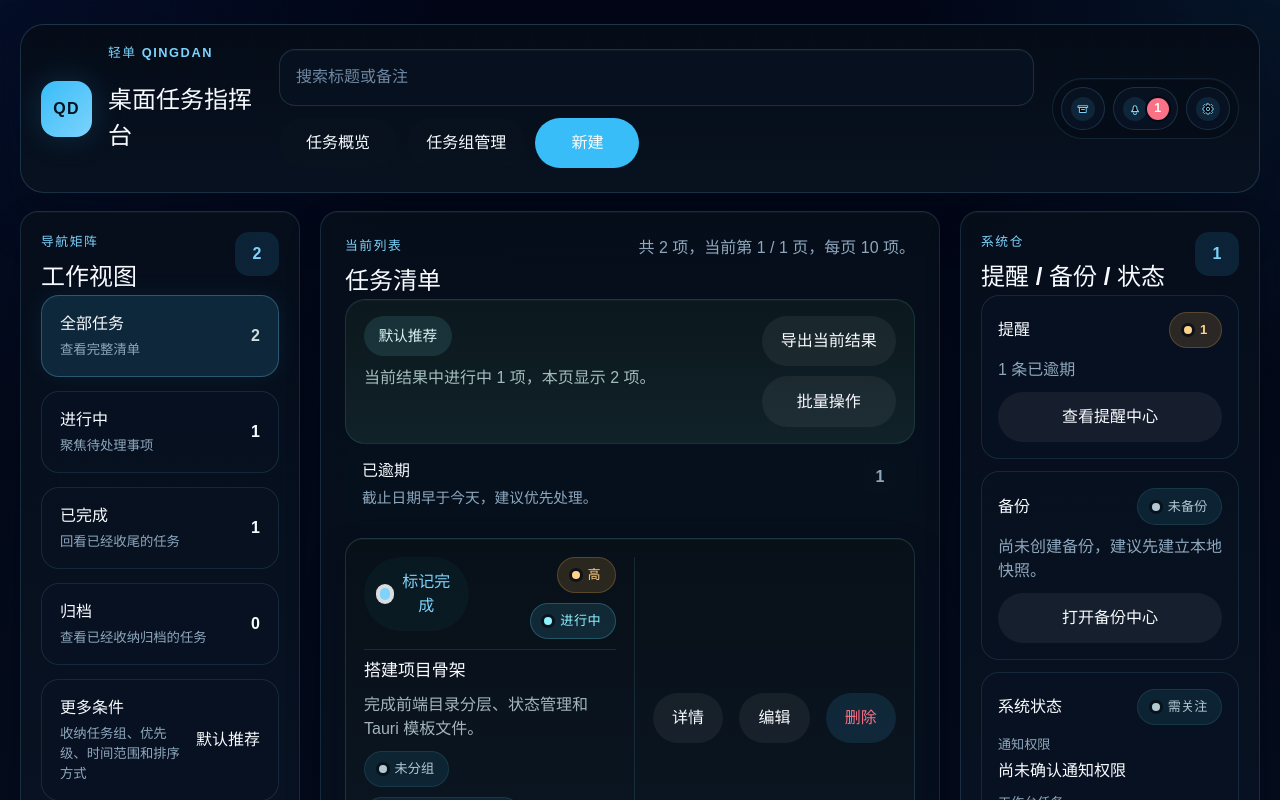
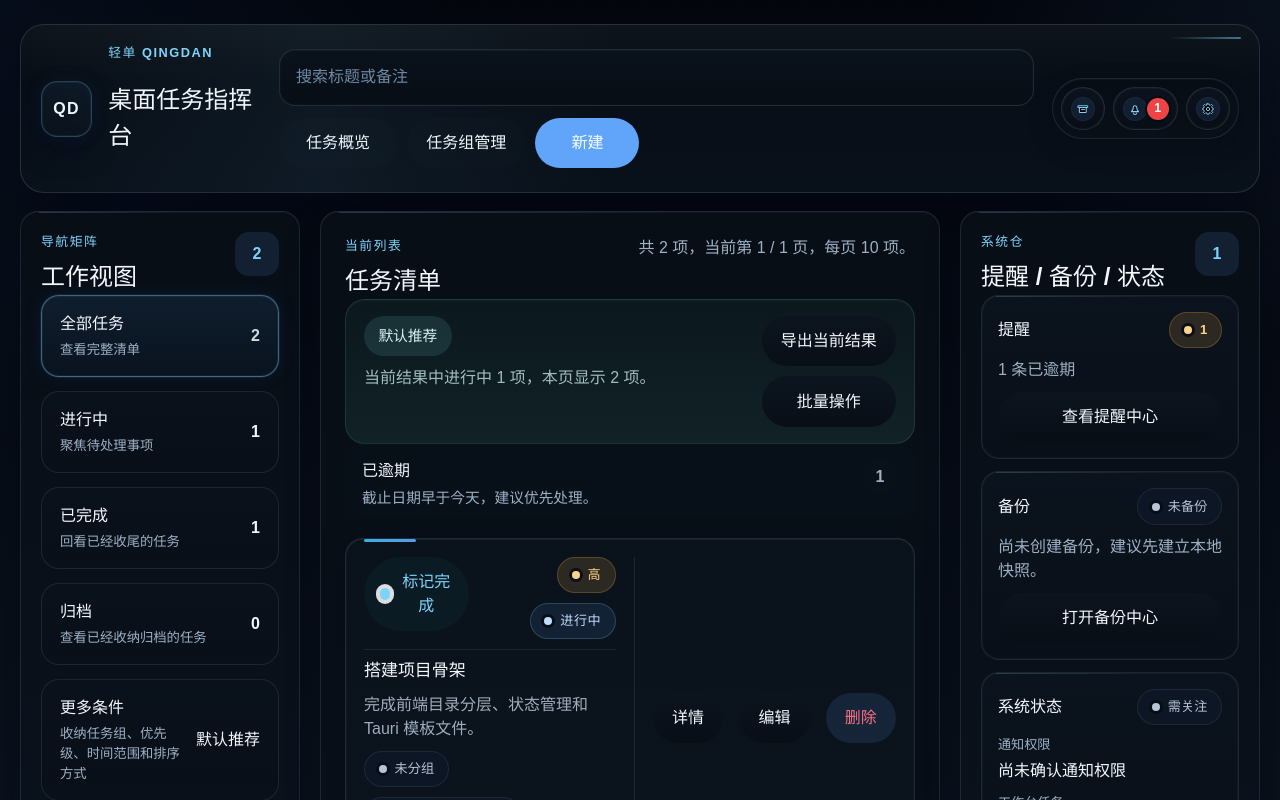
Before and after one commit to lblgb/qingdan-desktop, a React (Vite) app: page / in a window 1280 px wide. Shown: the top 800 px of the page. Built offline with nearby package versions, Linux system fonts and the light colour scheme.

Commit message:
feat: refine v0.50.0 cold-steel console theme

```diff
--- a/src/app/AppShell.tsx
+++ b/src/app/AppShell.tsx
@@ -298,7 +298,7 @@ export function AppShell() {
   }
 
   return (
-    <main className="app-shell app-shell-console">
+    <main className="app-shell app-shell-console theme-coldsteel">
       <section className="console-header panel-surface panel-strong">
         <div className="brand-block">
           <span className="brand-mark" aria-hidden="true">
--- a/src/index.css
+++ b/src/index.css
@@ -3,42 +3,42 @@
   font-family: 'Fira Sans', 'Noto Sans SC', 'Microsoft YaHei', sans-serif;
   line-height: 1.5;
   font-weight: 400;
-  color: #e6edf7;
+  color: #e8eef8;
   background:
-    radial-gradient(circle at top right, rgba(56, 189, 248, 0.1), transparent 18%),
-    radial-gradient(circle at top left, rgba(37, 99, 235, 0.1), transparent 24%),
-    linear-gradient(180deg, #020617 0%, #06101d 100%);
+    radial-gradient(circle at top right, rgba(96, 165, 250, 0.08), transparent 16%),
+    radial-gradient(circle at top left, rgba(59, 130, 246, 0.06), transparent 22%),
+    linear-gradient(180deg, #03060d 0%, #09111b 58%, #0a1220 100%);
   font-synthesis: none;
   text-rendering: optimizeLegibility;
   -webkit-font-smoothing: antialiased;
   -moz-osx-font-smoothing: grayscale;
   color-scheme: dark;
-  --surface: linear-gradient(180deg, rgba(6, 14, 27, 0.96), rgba(8, 19, 35, 0.94));
-  --surface-strong: linear-gradient(180deg, rgba(5, 12, 24, 0.98), rgba(8, 18, 32, 0.96));
-  --surface-muted: linear-gradient(180deg, rgba(7, 17, 31, 0.92), rgba(10, 23, 40, 0.9));
-  --surface-border: rgba(125, 211, 252, 0.14);
-  --surface-border-strong: rgba(125, 211, 252, 0.18);
-  --text-primary: #f8fbff;
-  --text-secondary: #8ea7bd;
-  --text-on-dark: #f8fbff;
-  --accent: #38bdf8;
+  --surface: linear-gradient(180deg, rgba(8, 14, 22, 0.98), rgba(10, 18, 28, 0.96));
+  --surface-strong: linear-gradient(180deg, rgba(7, 13, 21, 0.99), rgba(9, 17, 27, 0.97));
+  --surface-muted: linear-gradient(180deg, rgba(11, 19, 30, 0.94), rgba(10, 18, 29, 0.92));
+  --surface-border: rgba(148, 163, 184, 0.16);
+  --surface-border-strong: rgba(148, 163, 184, 0.22);
+  --text-primary: #f3f7fd;
+  --text-secondary: #9db0c4;
+  --text-on-dark: #f3f7fd;
+  --accent: #60a5fa;
   --accent-strong: #7dd3fc;
-  --accent-soft: rgba(56, 189, 248, 0.12);
-  --accent-warm: #38bdf8;
-  --accent-warm-soft: rgba(56, 189, 248, 0.12);
-  --console-panel: rgba(5, 12, 24, 0.92);
-  --console-panel-border: rgba(125, 211, 252, 0.18);
-  --console-icon-surface: rgba(9, 18, 34, 0.96);
-  --console-icon-border: rgba(125, 211, 252, 0.16);
-  --console-icon-glyph: rgba(56, 189, 248, 0.12);
-  --console-icon-badge: #fb7185;
+  --accent-soft: rgba(96, 165, 250, 0.12);
+  --accent-warm: #60a5fa;
+  --accent-warm-soft: rgba(96, 165, 250, 0.12);
+  --console-panel: rgba(7, 13, 21, 0.94);
+  --console-panel-border: rgba(148, 163, 184, 0.18);
+  --console-icon-surface: linear-gradient(180deg, rgba(11, 19, 30, 0.98), rgba(8, 14, 22, 0.98));
+  --console-icon-border: rgba(148, 163, 184, 0.18);
+  --console-icon-glyph: rgba(96, 165, 250, 0.1);
+  --console-icon-badge: #ef4444;
   --console-icon-badge-text: #fffaf8;
   --danger: #fb7185;
   --warning: #f59e0b;
   --warning-soft: rgba(245, 158, 11, 0.12);
   --warning-border: rgba(245, 158, 11, 0.24);
-  --shadow-lg: 0 22px 48px rgba(2, 8, 23, 0.36);
-  --shadow-md: 0 16px 32px rgba(2, 8, 23, 0.28);
+  --shadow-lg: 0 22px 48px rgba(2, 6, 23, 0.5);
+  --shadow-md: 0 16px 32px rgba(2, 6, 23, 0.42);
   --radius-xl: 24px;
   --radius-lg: 18px;
   --radius-md: 14px;
@@ -58,9 +58,9 @@ body {
   margin: 0;
   color: var(--text-primary);
   background:
-    radial-gradient(circle at top right, rgba(56, 189, 248, 0.08), transparent 20%),
-    radial-gradient(circle at top left, rgba(37, 99, 235, 0.08), transparent 24%),
-    linear-gradient(180deg, #020617 0%, #06101d 100%);
+    radial-gradient(circle at top right, rgba(96, 165, 250, 0.07), transparent 18%),
+    radial-gradient(circle at top left, rgba(59, 130, 246, 0.06), transparent 24%),
+    linear-gradient(180deg, #03060d 0%, #09111b 58%, #0a1220 100%);
 }
 
 body::before {
@@ -69,10 +69,10 @@ body::before {
   inset: 0;
   pointer-events: none;
   background-image:
-    linear-gradient(rgba(148, 163, 184, 0.06) 1px, transparent 1px),
-    linear-gradient(90deg, rgba(148, 163, 184, 0.06) 1px, transparent 1px);
-  background-size: 28px 28px;
-  mask-image: linear-gradient(180deg, rgba(0, 0, 0, 0.18), transparent 78%);
+    linear-gradient(rgba(148, 163, 184, 0.035) 1px, transparent 1px),
+    linear-gradient(90deg, rgba(148, 163, 184, 0.035) 1px, transparent 1px);
+  background-size: 32px 32px;
+  mask-image: linear-gradient(180deg, rgba(0, 0, 0, 0.22), transparent 74%);
 }
 
 a,
@@ -208,13 +208,13 @@ textarea {
 
 .global-task-search-result {
   border: 1px solid rgba(94, 234, 212, 0.12);
-  background: rgba(16, 28, 42, 0.88);
+  background: linear-gradient(180deg, rgba(11, 20, 31, 0.98), rgba(9, 16, 25, 0.96));
   color: #e6f6ff;
 }
 
 .global-task-search-result:hover {
-  border-color: rgba(94, 234, 212, 0.28);
-  box-shadow: 0 0 0 1px rgba(94, 234, 212, 0.1), 0 0 24px rgba(45, 212, 191, 0.12);
+  border-color: rgba(125, 211, 252, 0.28);
+  box-shadow: 0 0 0 1px rgba(96, 165, 250, 0.1), 0 0 24px rgba(59, 130, 246, 0.08);
 }
 
 .global-task-search-result strong,
@@ -240,12 +240,15 @@ textarea {
   width: 56px;
   height: 56px;
   border-radius: 16px;
-  background: #1f7a7a;
-  color: #effdfa;
+  background: linear-gradient(180deg, rgba(13, 24, 38, 0.98), rgba(9, 17, 27, 0.96));
+  border: 1px solid rgba(125, 211, 252, 0.24);
+  color: #eaf4ff;
   font-size: 1rem;
   font-weight: 700;
   letter-spacing: 0.08em;
-  box-shadow: none;
+  box-shadow:
+    inset 0 1px 0 rgba(255, 255, 255, 0.06),
+    0 14px 28px rgba(2, 6, 23, 0.38);
 }
 
 .topbar h1,
@@ -1874,36 +1877,55 @@ textarea {
   padding: 18px;
   border-radius: 18px;
   background:
-    linear-gradient(180deg, rgba(8, 16, 24, 0.96), rgba(12, 24, 36, 0.94));
-  border: 1px solid rgba(109, 199, 201, 0.18);
+    linear-gradient(180deg, rgba(10, 18, 28, 0.98), rgba(12, 20, 31, 0.96));
+  border: 1px solid rgba(148, 163, 184, 0.16);
   box-shadow:
     inset 0 1px 0 rgba(255, 255, 255, 0.04),
-    0 18px 36px rgba(4, 10, 18, 0.28);
-  color: #d9edf5;
+    inset 0 0 0 1px rgba(125, 211, 252, 0.03),
+    0 18px 36px rgba(2, 6, 23, 0.42);
+  color: #dbeafe;
+  position: relative;
+  overflow: hidden;
+}
+
+.task-module-card::before {
+  content: '';
+  position: absolute;
+  top: 0;
+  left: 18px;
+  width: 52px;
+  height: 3px;
+  border-radius: 999px;
+  background: linear-gradient(90deg, #38bdf8, #60a5fa);
+  opacity: 0.92;
+  pointer-events: none;
 }
 
 .task-item.completed .task-module-card {
   background:
-    linear-gradient(180deg, rgba(9, 20, 28, 0.96), rgba(12, 28, 35, 0.94));
+    linear-gradient(180deg, rgba(10, 18, 28, 0.94), rgba(12, 20, 31, 0.9));
 }
 
 .task-item.selected .task-module-card {
-  border-color: rgba(31, 122, 122, 0.28);
+  border-color: rgba(125, 211, 252, 0.42);
   box-shadow:
-    inset 0 0 0 1px rgba(80, 223, 255, 0.18),
-    0 18px 38px rgba(4, 10, 18, 0.34);
+    inset 0 0 0 1px rgba(186, 230, 253, 0.06),
+    0 0 0 1px rgba(59, 130, 246, 0.12),
+    0 0 24px rgba(59, 130, 246, 0.09),
+    0 18px 38px rgba(2, 6, 23, 0.48);
 }
 
 .task-item.reminder-target .task-module-card {
-  border-color: rgba(31, 122, 122, 0.34);
+  border-color: rgba(125, 211, 252, 0.46);
   box-shadow:
-    0 0 0 3px rgba(80, 223, 255, 0.16),
-    0 18px 40px rgba(4, 10, 18, 0.34);
+    0 0 0 2px rgba(96, 165, 250, 0.14),
+    0 0 28px rgba(59, 130, 246, 0.1),
+    0 18px 40px rgba(2, 6, 23, 0.48);
 }
 
 .task-module-header {
   padding-bottom: 10px;
-  border-bottom: 1px solid rgba(109, 199, 201, 0.14);
+  border-bottom: 1px solid rgba(148, 163, 184, 0.12);
 }
 
 .task-body,
@@ -1921,12 +1943,12 @@ textarea {
 
 .task-module-card .task-main p,
 .task-module-card .section-note {
-  color: rgba(217, 237, 245, 0.74);
+  color: rgba(205, 221, 239, 0.76);
 }
 
 .task-module-card .task-note-summary {
-  background: rgba(15, 42, 58, 0.72);
-  color: rgba(217, 237, 245, 0.82);
+  background: rgba(14, 24, 38, 0.8);
+  color: rgba(219, 234, 254, 0.82);
 }
 
 .task-console-chip {
@@ -1935,9 +1957,9 @@ textarea {
   gap: 8px;
   padding: 0.45rem 0.85rem;
   border-radius: 999px;
-  border: 1px solid rgba(109, 199, 201, 0.16);
-  background: rgba(80, 223, 255, 0.1);
-  color: #dffaff;
+  border: 1px solid rgba(148, 163, 184, 0.16);
+  background: rgba(96, 165, 250, 0.08);
+  color: #e4f1ff;
   font-size: 0.82rem;
   font-weight: 700;
   letter-spacing: 0.04em;
@@ -1950,13 +1972,13 @@ textarea {
   height: 8px;
   border-radius: 999px;
   background: currentColor;
-  box-shadow: 0 0 0 3px rgba(7, 16, 24, 0.86);
+  box-shadow: 0 0 0 3px rgba(7, 13, 21, 0.9);
 }
 
 .task-console-chip.is-active {
-  background: rgba(80, 223, 255, 0.12);
-  border-color: rgba(80, 223, 255, 0.24);
-  color: #8ef3ff;
+  background: rgba(96, 165, 250, 0.1);
+  border-color: rgba(125, 211, 252, 0.22);
+  color: #bfdbfe;
 }
 
 .task-console-chip.is-done {
@@ -1972,9 +1994,9 @@ textarea {
 }
 
 .task-console-chip.is-meta {
-  background: rgba(15, 42, 58, 0.78);
-  border-color: rgba(109, 199, 201, 0.12);
-  color: rgba(217, 237, 245, 0.82);
+  background: rgba(14, 24, 38, 0.82);
+  border-color: rgba(148, 163, 184, 0.12);
+  color: rgba(219, 234, 254, 0.82);
   text-transform: none;
   letter-spacing: 0.01em;
 }
@@ -1997,9 +2019,9 @@ textarea {
 }
 
 .task-console-chip.is-reminder-state.is-focus-without-date {
-  background: rgba(80, 223, 255, 0.12);
-  border-color: rgba(80, 223, 255, 0.22);
-  color: #8ef3ff;
+  background: rgba(96, 165, 250, 0.1);
+  border-color: rgba(125, 211, 252, 0.22);
+  color: #bfdbfe;
 }
 
 .task-console-chip.is-reminder-state.is-recently-reminded {
@@ -2021,9 +2043,9 @@ textarea {
 }
 
 .task-console-chip.is-priority.is-medium {
-  background: rgba(80, 223, 255, 0.12);
-  border-color: rgba(80, 223, 255, 0.22);
-  color: #8ef3ff;
+  background: rgba(96, 165, 250, 0.1);
+  border-color: rgba(125, 211, 252, 0.22);
+  color: #bfdbfe;
 }
 
 .task-console-chip.is-priority.is-low {
@@ -2163,12 +2185,40 @@ select:disabled {
   gap: 18px;
 }
 
+.theme-coldsteel {
+  position: relative;
+}
+
 .console-header {
   display: grid;
   grid-template-columns: 220px minmax(0, 1fr) auto;
   align-items: center;
   gap: 18px;
   padding: 18px 20px;
+  position: relative;
+  overflow: hidden;
+}
+
+.console-header::before {
+  content: '';
+  position: absolute;
+  inset: 0;
+  pointer-events: none;
+  background:
+    linear-gradient(90deg, transparent 0%, rgba(125, 211, 252, 0.05) 24%, transparent 48%),
+    linear-gradient(180deg, rgba(255, 255, 255, 0.03), transparent 34%);
+}
+
+.console-header::after {
+  content: '';
+  position: absolute;
+  top: 12px;
+  right: 18px;
+  width: 72px;
+  height: 2px;
+  border-radius: 999px;
+  background: linear-gradient(90deg, transparent, rgba(125, 211, 252, 0.5));
+  pointer-events: none;
 }
 
 .console-header-main {
@@ -2198,6 +2248,19 @@ select:disabled {
   box-shadow:
     inset 0 1px 0 rgba(255, 255, 255, 0.03),
     var(--shadow-md);
+  position: relative;
+  overflow: hidden;
+}
+
+.console-panel::before {
+  content: '';
+  position: absolute;
+  left: 18px;
+  right: 18px;
+  top: 0;
+  height: 1px;
+  background: linear-gradient(90deg, rgba(125, 211, 252, 0.2), transparent 60%);
+  pointer-events: none;
 }
 
 .console-board {
@@ -2217,9 +2280,12 @@ select:disabled {
 }
 
 .console-header .brand-mark {
-  background: linear-gradient(135deg, #38bdf8, #7dd3fc);
-  color: #031320;
-  box-shadow: 0 0 32px rgba(56, 189, 248, 0.18);
+  background: linear-gradient(180deg, rgba(13, 24, 38, 0.98), rgba(9, 17, 27, 0.96));
+  color: #eef6ff;
+  box-shadow:
+    inset 0 0 0 1px rgba(186, 230, 253, 0.06),
+    0 0 20px rgba(59, 130, 246, 0.08),
+    0 14px 28px rgba(2, 6, 23, 0.38);
 }
 
 .console-header .global-task-search {
@@ -2228,9 +2294,11 @@ select:disabled {
 
 .console-header .global-task-search-input {
   min-width: 0;
-  border-color: rgba(125, 211, 252, 0.16);
-  background: rgba(8, 17, 31, 0.94);
-  box-shadow: inset 0 1px 0 rgba(255, 255, 255, 0.03);
+  border-color: rgba(148, 163, 184, 0.18);
+  background: linear-gradient(180deg, rgba(10, 18, 28, 0.98), rgba(8, 14, 22, 0.98));
+  box-shadow:
+    inset 0 1px 0 rgba(255, 255, 255, 0.03),
+    inset 0 0 0 1px rgba(96, 165, 250, 0.02);
 }
 
 .system-action-bar {
@@ -2239,9 +2307,11 @@ select:disabled {
   gap: 8px;
   padding: 8px;
   border-radius: 999px;
-  background: rgba(5, 12, 24, 0.86);
-  border: 1px solid rgba(125, 211, 252, 0.12);
-  box-shadow: inset 0 1px 0 rgba(255, 255, 255, 0.03);
+  background: linear-gradient(180deg, rgba(7, 13, 21, 0.94), rgba(9, 16, 24, 0.9));
+  border: 1px solid rgba(148, 163, 184, 0.16);
+  box-shadow:
+    inset 0 1px 0 rgba(255, 255, 255, 0.03),
+    0 10px 24px rgba(2, 6, 23, 0.26);
 }
 
 .icon-button-console {
@@ -2253,6 +2323,7 @@ select:disabled {
   border: 1px solid var(--console-icon-border);
   background: var(--console-icon-surface);
   color: var(--text-primary);
+  box-shadow: inset 0 0 0 1px rgba(125, 211, 252, 0.04);
 }
 
 .icon-button-compact {
@@ -2271,6 +2342,7 @@ select:disabled {
   color: var(--accent-strong);
   font-size: 0.78rem;
   font-weight: 700;
+  box-shadow: inset 0 0 0 1px rgba(125, 211, 252, 0.05);
 }
 
 .icon-button-glyph svg {
@@ -2291,8 +2363,8 @@ select:disabled {
 .console-panel .task-reminder-empty,
 .console-panel .backup-center-summary,
 .console-panel .backup-center-note {
-  background: rgba(9, 18, 34, 0.88);
-  border-color: rgba(125, 211, 252, 0.12);
+  background: linear-gradient(180deg, rgba(10, 18, 28, 0.96), rgba(9, 16, 25, 0.94));
+  border-color: rgba(148, 163, 184, 0.14);
   color: var(--text-primary);
 }
 
@@ -2309,19 +2381,23 @@ select:disabled {
 
 .console-panel .filter-button.active,
 .console-panel .nested-filter-button.active {
-  background: rgba(56, 189, 248, 0.14);
-  border-color: rgba(125, 211, 252, 0.28);
-  box-shadow: 0 0 24px rgba(56, 189, 248, 0.08);
+  background: linear-gradient(180deg, rgba(15, 30, 46, 0.98), rgba(10, 20, 32, 0.96));
+  border-color: rgba(125, 211, 252, 0.42);
+  box-shadow:
+    inset 0 0 0 1px rgba(186, 230, 253, 0.05),
+    0 0 0 1px rgba(59, 130, 246, 0.12),
+    0 0 20px rgba(59, 130, 246, 0.08);
 }
 
 .console-panel .secondary-button {
-  background: rgba(255, 255, 255, 0.06);
+  background: linear-gradient(180deg, rgba(12, 20, 31, 0.96), rgba(8, 14, 22, 0.96));
+  border-color: rgba(148, 163, 184, 0.16);
   color: var(--text-primary);
 }
 
 .console-panel .primary-button {
-  background: linear-gradient(90deg, #38bdf8, #7dd3fc);
-  color: #031320;
+  background: linear-gradient(90deg, #60a5fa, #7dd3fc);
+  color: #05111d;
 }
 
 .system-bay-grid {
@@ -2334,8 +2410,21 @@ select:disabled {
   gap: 10px;
   padding: 16px;
   border-radius: 18px;
-  background: rgba(9, 18, 34, 0.88);
-  border: 1px solid rgba(125, 211, 252, 0.12);
+  background: linear-gradient(180deg, rgba(11, 19, 30, 0.98), rgba(9, 16, 25, 0.96));
+  border: 1px solid rgba(148, 163, 184, 0.14);
+  box-shadow: inset 0 0 0 1px rgba(125, 211, 252, 0.04);
+  position: relative;
+}
+
+.system-bay-card::before {
+  content: '';
+  position: absolute;
+  top: 0;
+  left: 14px;
+  right: 14px;
+  height: 1px;
+  background: linear-gradient(90deg, rgba(125, 211, 252, 0.2), transparent 72%);
+  pointer-events: none;
 }
 
 .system-bay-card p {
@@ -2375,8 +2464,8 @@ select:disabled {
 .task-reminder-center-modal .task-reminder-center-summary,
 .task-reminder-center-modal .task-reminder-group,
 .task-reminder-center-modal .task-reminder-empty {
-  background: rgba(6, 14, 27, 0.96);
-  border: 1px solid rgba(125, 211, 252, 0.14);
+  background: linear-gradient(180deg, rgba(9, 16, 25, 0.98), rgba(11, 19, 30, 0.96));
+  border: 1px solid rgba(148, 163, 184, 0.16);
 }
 
 .task-reminder-center-modal .task-reminder-group {
@@ -2387,12 +2476,13 @@ select:disabled {
 .task-reminder-center-modal .task-reminder-group-header p,
 .task-reminder-center-modal .task-reminder-empty p,
 .task-reminder-center-modal .task-reminder-item p {
-  color: #9bb0c3;
+  color: #b8cada;
 }
 
 .task-reminder-center-modal .task-reminder-item {
-  background: rgba(9, 18, 34, 0.92);
-  border: 1px solid rgba(125, 211, 252, 0.14);
+  background: linear-gradient(180deg, rgba(11, 19, 30, 0.98), rgba(9, 16, 25, 0.96));
+  border: 1px solid rgba(148, 163, 184, 0.16);
+  box-shadow: inset 0 0 0 1px rgba(125, 211, 252, 0.04);
 }
 
 .task-reminder-center-modal .task-reminder-item strong,
@@ -2404,9 +2494,9 @@ select:disabled {
 
 .task-reminder-center-modal .meta-pill,
 .task-reminder-center-modal .task-group-count {
-  background: rgba(56, 189, 248, 0.12);
-  border: 1px solid rgba(125, 211, 252, 0.14);
-  color: #d9f4ff;
+  background: rgba(96, 165, 250, 0.1);
+  border: 1px solid rgba(125, 211, 252, 0.16);
+  color: #e4f0ff;
 }
 
 @media (prefers-reduced-motion: reduce) {
```
Also changed, not shown: 3 other files (tests, documents, lock files or other folders).
